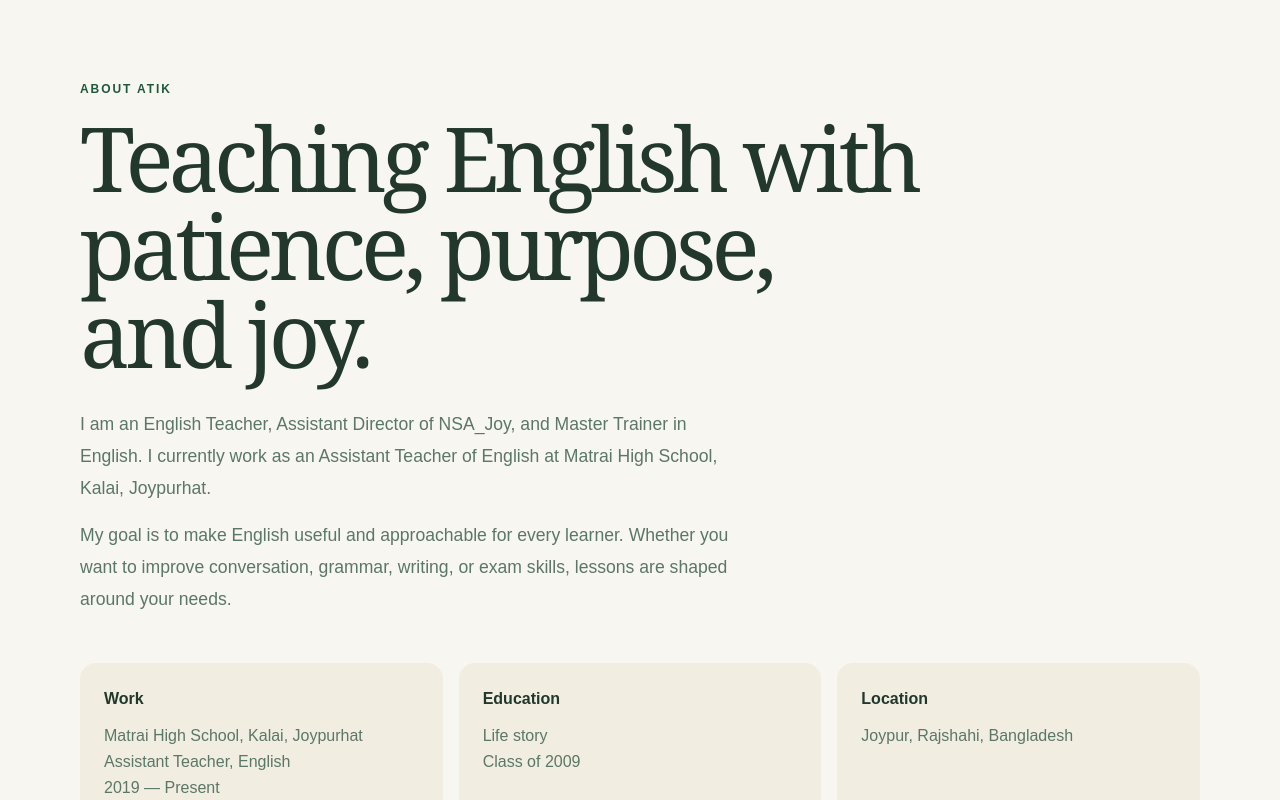
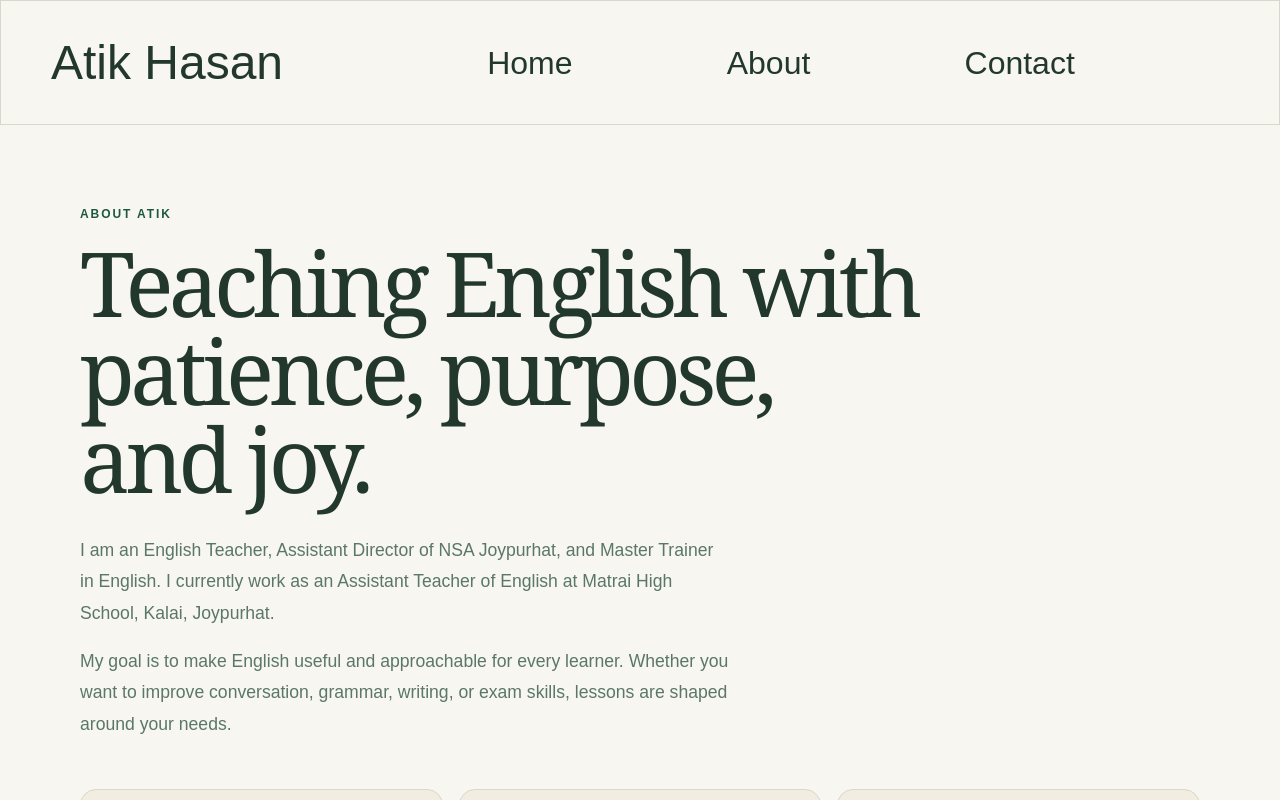
Before and after one commit to nazmus-sadat9/teacher-portfolio, a Next.js app in the folder frontend/: page /About in a window 1280 px wide. Shown: the top 800 px of the page. Built offline with nearby package versions, Linux system fonts and the light colour scheme.

Commit message:
add: navbar and footer

```diff
--- a/frontend/app/About/page.js
+++ b/frontend/app/About/page.js
@@ -1,8 +1,12 @@
+import Navbar from "../components/Navbar";
 import Footer from "../components/Footer";
 
 export default function About() {
   return (
     <main className="bg-[#f8f6f0] text-[#22382c] font-sans">
+
+      <Navbar />
+
       <section className="w-[min(1120px,calc(100%-3rem))] max-[700px]:w-[min(100%-2rem,1120px)] mx-auto py-20 pb-28 max-[700px]:py-12 min-h-[75vh]">
 
         <p className="text-[#1e593c] text-[0.75rem] font-bold tracking-[0.16em] uppercase">
@@ -15,7 +19,7 @@ export default function About() {
 
         <div className="max-w-[650px] mt-8 text-[#5a7767] text-[1.1rem] leading-[1.8] space-y-4">
           <p>
-            I am an English Teacher, Assistant Director of NSA_Joy, and Master
+            I am an English Teacher, Assistant Director of NSA Joypurhat, and Master
             Trainer in English. I currently work as an Assistant Teacher of
             English at Matrai High School, Kalai, Joypurhat.
           </p>
@@ -28,7 +32,7 @@ export default function About() {
         </div>
 
         <div className="grid grid-cols-3 max-[700px]:grid-cols-1 gap-4 mt-12">
-          <div className="p-6 bg-[#f1ede0] rounded-2xl">
+          <div className="cards border-[#1e593c] border-[0.1em] p-6 bg-[#f1ede0] rounded-2xl">
 
             <b>Work</b>
 
@@ -36,25 +40,23 @@ export default function About() {
               Matrai High School, Kalai, Joypurhat
               <br />
               Assistant Teacher, English
-              <br />
-              2019 — Present
-            </p>
-          </div>
-          <div className="p-6 bg-[#f1ede0] rounded-2xl">
-            <b>Education</b>
-            <p className="text-[#5a7767] leading-[1.6] mt-3">
-              Life story
-             <br />
-              Class of 2009
             </p>
           </div>
 
-          <div className="p-6 bg-[#f1ede0] rounded-2xl">
+          <div className="cards border-[#1e593c] border-[0.1em] p-6 bg-[#f1ede0] rounded-2xl">
+            <b>Education</b>
+            <p className="text-[#5a7767] leading-[1.6] mt-3">
+
+            </p>
+          </div>
+
+          <div className="cards border-[#1e593c] border-[0.1em] p-6 bg-[#f1ede0] rounded-2xl">
             <b>Location</b>
             <p className="text-[#5a7767] leading-[1.6] mt-3">
-              Joypur, Rajshahi, Bangladesh
+              Joypurhat, Rajshahi, Bangladesh
             </p>
           </div>
+
         </div>
       </section>
 
--- a/frontend/app/Contact/page.js
+++ b/frontend/app/Contact/page.js
@@ -1,6 +1,7 @@
 "use client";
 
 import { useState } from "react";
+import Navbar from "../components/Navbar";
 import Footer from "../components/Footer";
 
 export default function Contact() {
@@ -67,20 +68,25 @@ export default function Contact() {
   }
 
   return (
-    <main className="bg-[#f8f6f0] text-[#22382c] font-sans">
+    <main className="bg-[#f8f6f0] w-screen text-[#22382c] font-sans">
 
-      <section className="w-[min(1120px,calc(100%-3rem))] max-[700px]:w-[min(100%-2rem,1120px)] mx-auto py-20 pb-28 max-[700px]:py-12 min-h-[75vh]">
-        <p className="text-[#1e593c] text-[0.75rem] font-bold tracking-[0.16em] uppercase">
+      <Navbar />
+
+      <section className="w-full mx-auto py-20 pb-28 max-[700px]:py-12 min-h-[75vh]">
+        <p className="pl-[5%] text-[#1e593c] text-[0.75rem] font-bold uppercase">
           Get in touch
         </p>
-        <h1 className="font-serif tracking-[-0.055em] leading-[0.98] text-[clamp(3rem,7vw,6rem)] max-w-[850px] mt-4">
-          Let&apos;s talk about your English goals.
+
+        <h1 className="pl-[5%] font-serif text-[clamp(3rem,7vw,6rem)] max-w-[850px] mt-4">
+          Let&apos;s talk
         </h1>
-        <p className="mt-6 max-w-[560px] text-[#5a7767] text-[1.1rem] leading-[1.8]">
+
+        <p className="pl-[5%] mt-6 max-w-[560px] text-[#5a7767] text-[1.1rem] leading-[1.8]">
           Send a message and I will get back to you as soon as possible.
         </p>
 
-        <form onSubmit={submit} className="max-w-[650px] mt-8 grid gap-5">
+        <div className="w-full flex justify-center items-center">
+          <form onSubmit={submit} className="w-[80%] md:w-[50%] mt-8 grid gap-5">
 
             <label className="grid gap-2 font-bold">
               Name
@@ -128,7 +134,7 @@ export default function Contact() {
             </button>
 
           </form>
-
+        </div>
       </section>
 
       <Footer />
--- a/frontend/app/components/Navbar.jsx
+++ b/frontend/app/components/Navbar.jsx
@@ -8,10 +8,11 @@ const Navbar = () => {
 
   return (
     <header className="w-screen">
-      <nav className="w-full">
+      <nav className="w-full relative">
 
-        <button onClick={() => setIsOpen(!isOpen)} className="md:hidden">
-          <svg className="w-6 h-6" fill="none" stroke="currentColor" viewBox="0 0 24 24">
+        <button onClick={() => setIsOpen(!isOpen)} className="md:hidden absolute cursor-pointer right-[3%]">
+
+          <svg className="w-8 aspect-[1/1]" fill="none" stroke="currentColor" viewBox="0 0 20 20">
             {isOpen ? (
               <path strokeLinecap="round" strokeLinejoin="round" strokeWidth="2" d="M6 18L18 6M6 6l12 12" />
             ): (
@@ -20,16 +21,20 @@ const Navbar = () => {
           </svg>
         </button>
 
-        <div className="hidden md:flex justify-evenly navHoverOne">
-          <Link href="/">Home</Link>
-          <Link href="/About">About</Link>
-          <Link href="/Contact">Contact</Link>
+        <div className="hidden md:flex cursor-pointer justify-evenly navHoverOne border-[#1e593c] border-[0.1em] py-[2%]">
+          <h2 className="text-[3rem]">Atik Hasan</h2>
+
+          <div className="w-[70vw] flex justify-evenly text-[2rem] items-center">
+            <Link href="/">Home</Link>
+            <Link href="/About">About</Link>
+            <Link href="/Contact">Contact</Link>
+          </div>
         </div>
 
-        <div className={`${isOpen ? "block" : "hidden" } md:hidden navHoverTwo`}>
-          <Link onClick={() => setIsOpen(false)} href="/">Home</Link>
-          <Link onClick={() => setIsOpen(false)} href="/About">About</Link>
-          <Link onClick={() => setIsOpen(false)} href="/Contact">Contact</Link>
+        <div className={`${isOpen ? "block" : "hidden" } md:hidden cursor-pointer py-[3%] flex justify-evenly items-center border-[#1e593c] border-[0.1em] flex-col`}>
+          <Link className="link" onClick={() => setIsOpen(false)} href="/">Home</Link>
+          <Link className="link" onClick={() => setIsOpen(false)} href="/About">About</Link>
+          <Link className="link" onClick={() => setIsOpen(false)} href="/Contact">Contact</Link>
         </div>
       </nav>
     </header>
--- a/frontend/app/globals.css
+++ b/frontend/app/globals.css
@@ -79,3 +79,14 @@ body {
     transform: translateY(-0.5rem);
   }
 }
+
+.link{
+  width: 100%;
+  transition: 0.3s ease;
+  display: flex;
+  justify-content: center;
+  align-items: center;
+  &:hover{
+    background-color: var(--border);
+  }
+}
--- a/frontend/app/page.js
+++ b/frontend/app/page.js
@@ -56,10 +56,12 @@ export default function Home() {
         <p className="text-[#1e593c] text-[0.75rem] font-bold tracking-[0.16em] uppercase">
           What I teach
         </p>
+
         <div className="grid grid-cols-2 max-[700px]:grid-cols-1 gap-12 mt-4">
           <h2 className="font-serif tracking-[-0.055em] leading-[0.98] text-[clamp(2.5rem,5vw,4.5rem)]">
             Practical English for real life.
           </h2>
+
           <p className="text-[#5a7767] leading-[1.8]">
             From classroom foundations to confident conversation, my lessons
             are friendly, focused, and designed around your goals.
@@ -67,21 +69,21 @@ export default function Home() {
         </div>
 
         <div className="grid grid-cols-3 max-[700px]:grid-cols-1 gap-4 mt-12">
-          <article className="cards p-6 bg-[#f1ede0] rounded-2xl">
+          <article className="cards border-[#1e593c] border-[0.1em] p-6 bg-[#f1ede0] rounded-2xl">
             <b>Conversation</b>
             <p className="text-[#5a7767] leading-[1.6] mt-3">
               Speak naturally in everyday and professional situations.
             </p>
           </article>
 
-          <article className="cards p-6 bg-[#f1ede0] rounded-2xl">
+          <article className="cards border-[#1e593c] border-[0.1em] p-6 bg-[#f1ede0] rounded-2xl">
             <b>Grammar & writing</b>
             <p className="text-[#5a7767] leading-[1.6] mt-3">
               Build strong foundations and express your ideas clearly.
             </p>
           </article>
 
-          <article className="cards p-6 bg-[#f1ede0] rounded-2xl">
+          <article className="cards border-[#1e593c] border-[0.1em] p-6 bg-[#f1ede0] rounded-2xl">
             <b>Training</b>
             <p className="text-[#5a7767] leading-[1.6] mt-3">
               Learn with an experienced teacher and master trainer.
```
Lines whose indentation alone changed are shown as unchanged.
